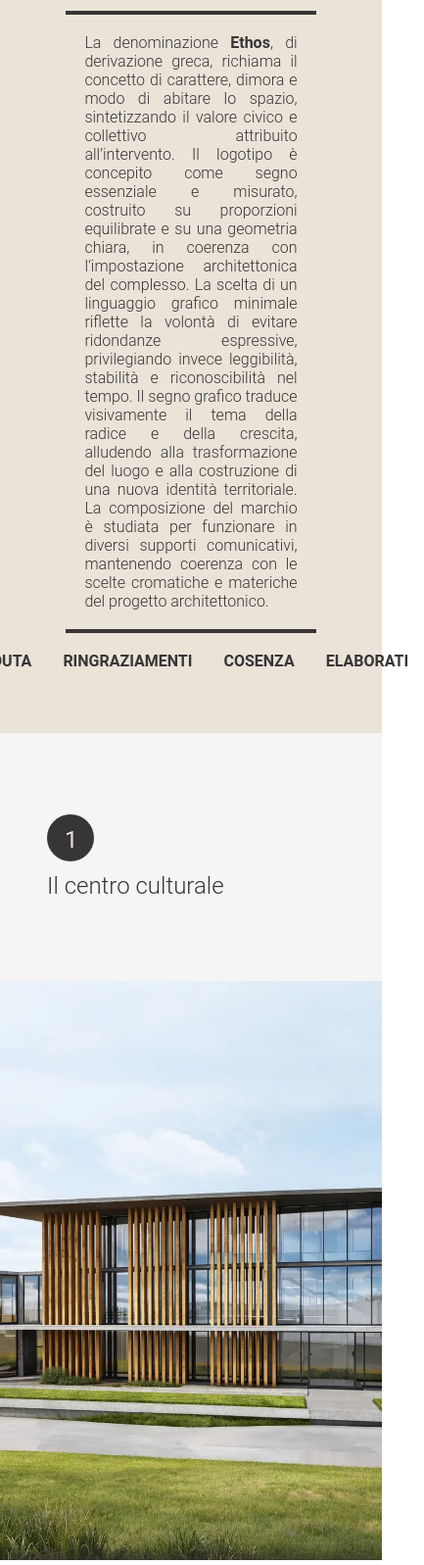
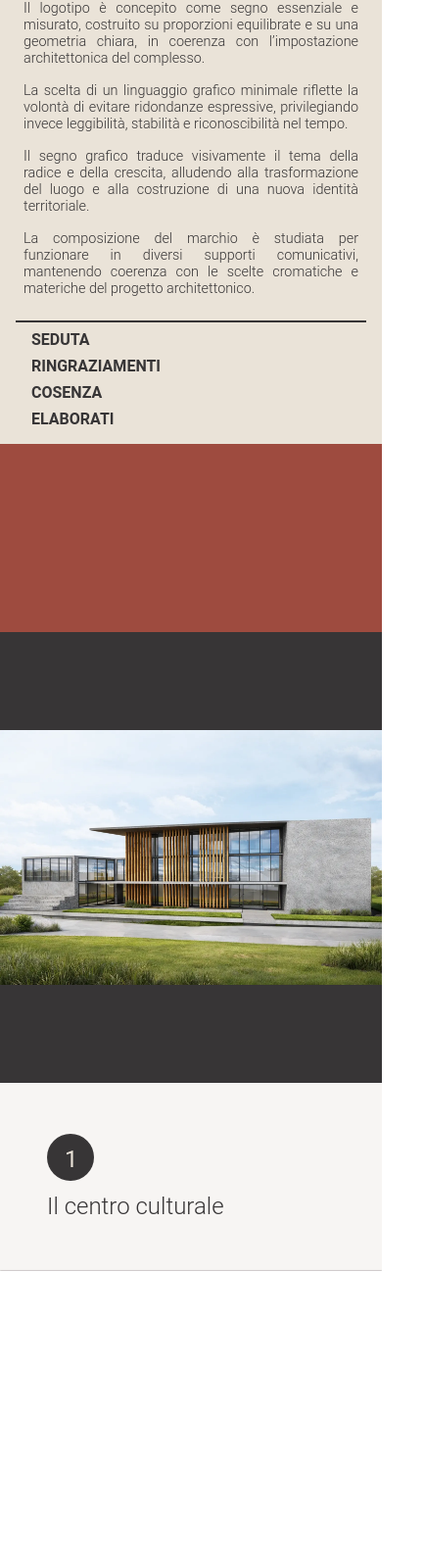
Before and after one commit to raffaeleiemma/architettura-del-riscatto, a website: page public/index.html in a window 390 px wide. Shown: the part 233-1830 px from the top of the page at 98% size, 433 px wide, since content can reach past the window. Drawn offline with nearby package versions, Linux system fonts and the light colour scheme.

Commit message:
Testing height, mobile doesn't work properly

```diff
--- a/public/app.js
+++ b/public/app.js
@@ -35,14 +35,32 @@ form.addEventListener("submit", async (e) => {
   }
 });
 
+let lastScroll = 0;
+
 window.addEventListener("scroll", function () {
   const headerScroll = document.getElementById("header-scroll");
   const header = document.getElementById("header");
-  if (window.scrollY > 250) {
-    headerScroll.classList.add("active");
+  const headerBox = document.querySelector(".header-box");
+
+  const currentScroll = window.scrollY;
+  const headerBoxBottom = headerBox.offsetHeight;
+
+  // quando usciamo dalla header originale
+  if (currentScroll > headerBoxBottom) {
     header.classList.add("inactive");
+
+    if (currentScroll < lastScroll) {
+      // scroll verso l'alto
+      headerScroll.classList.add("active");
+    } else {
+      // scroll verso il basso
+      headerScroll.classList.remove("active");
+    }
   } else {
+    // siamo ancora nella header originale
+    header.classList.remove("inactive");
     headerScroll.classList.remove("active");
-    header.classList.remove("inactive");
   }
+
+  lastScroll = currentScroll;
 });
--- a/public/index.html
+++ b/public/index.html
@@ -2,6 +2,7 @@
 <html lang="it">
   <head>
     <meta charset="UTF-8" />
+    <meta name="viewport" content="width=device-width, initial-scale=1.0" />
     <link rel="stylesheet" href="style.css" />
     <link rel="icon" href="img/favicon.ico" />
     <title>Centro culturale Ethos</title>
@@ -10,22 +11,34 @@
     <div class="header-box">
       <header class="header" id="header">
         <img src="img/ethos-logo.webp" alt="Logo Ethos" class="logo" />
-        <p class="excerpt">
-          La denominazione <span class="ethos">Ethos</span>, di derivazione
-          greca, richiama il concetto di carattere, dimora e modo di abitare lo
-          spazio, sintetizzando il valore civico e collettivo attribuito
-          all’intervento. Il logotipo è concepito come segno essenziale e
-          misurato, costruito su proporzioni equilibrate e su una geometria
-          chiara, in coerenza con l’impostazione architettonica del complesso.
-          La scelta di un linguaggio grafico minimale riflette la volontà di
-          evitare ridondanze espressive, privilegiando invece leggibilità,
-          stabilità e riconoscibilità nel tempo. Il segno grafico traduce
-          visivamente il tema della radice e della crescita, alludendo alla
-          trasformazione del luogo e alla costruzione di una nuova identità
-          territoriale. La composizione del marchio è studiata per funzionare in
-          diversi supporti comunicativi, mantenendo coerenza con le scelte
-          cromatiche e materiche del progetto architettonico.
-        </p>
+        <div class="excerpt">
+          <p>
+            La denominazione <span class="ethos">Ethos</span>, di derivazione
+            greca, richiama il concetto di carattere, dimora e modo di abitare
+            lo spazio, sintetizzando il valore civico e collettivo attribuito
+            all’intervento.
+          </p>
+          <p>
+            Il logotipo è concepito come segno essenziale e misurato, costruito
+            su proporzioni equilibrate e su una geometria chiara, in coerenza
+            con l’impostazione architettonica del complesso.
+          </p>
+          <p>
+            La scelta di un linguaggio grafico minimale riflette la volontà di
+            evitare ridondanze espressive, privilegiando invece leggibilità,
+            stabilità e riconoscibilità nel tempo.
+          </p>
+          <p>
+            Il segno grafico traduce visivamente il tema della radice e della
+            crescita, alludendo alla trasformazione del luogo e alla costruzione
+            di una nuova identità territoriale.
+          </p>
+          <p>
+            La composizione del marchio è studiata per funzionare in diversi
+            supporti comunicativi, mantenendo coerenza con le scelte cromatiche
+            e materiche del progetto architettonico.
+          </p>
+        </div>
         <nav class="nav">
           <ul class="nav-list">
             <li class="nav-item"><a href="" class="nav-link">Seduta</a></li>
@@ -56,33 +69,41 @@
       <div class="wrapper">
         <div role="list" class="list">
           <div role="listitem" class="item">
+            <div class="space"></div>
+            <img src="img/render-frontale-big.webp" class="item_media" />
+
             <div class="item_content item_content--1">
               <h2 class="item_number">1</h2>
 
               <h2>Il centro culturale</h2>
             </div>
-            <img src="img/render-frontale-big.webp" class="item_media" />
           </div>
           <div role="listitem" class="item">
+            <div class="space"></div>
+            <img src="img/area-mostra-big.webp" class="item_media" />
+
             <div class="item_content item_content--1">
               <h2 class="item_number">2</h2>
               <h2>L'area per le mostre</h2>
             </div>
-            <img src="img/area-mostra-big.webp" class="item_media" />
           </div>
           <div role="listitem" class="item">
+            <div class="space"></div>
+            <img src="img/biblioteca-big.webp" class="item_media" />
+
             <div class="item_content item_content--1">
               <h2 class="item_number">3</h2>
               <h2>La biblioteca</h2>
             </div>
-            <img src="img/biblioteca-big.webp" class="item_media" />
           </div>
           <div role="listitem" class="item">
+            <div class="space"></div>
+            <img src="img/scala-interna-big.webp" class="item_media" />
+
             <div class="item_content item_content--1">
               <h2 class="item_number">4</h2>
               <h2>La scala interna</h2>
             </div>
-            <img src="img/scala-interna-big.webp" class="item_media" />
           </div>
         </div>
       </div>
@@ -92,60 +113,68 @@
       <div class="wrapper">
         <div role="list" class="list">
           <div role="listitem" class="item">
+            <div class="tavola-space"></div>
+            <img class="tavola" src="img/tavola-1.webp" alt="Tavola 1" />
             <div class="item_content item_content--2">
               <h2 class="item_number">1</h2>
               <h2>Inquadramento territoriale</h2>
             </div>
-            <img class="tavola" src="img/tavola-1.webp" alt="Tavola 1" />
           </div>
           <div role="listitem" class="item">
+            <div class="tavola-space"></div>
+            <img class="tavola" src="img/tavola-2.webp" alt="Tavola 2" />
             <div class="item_content item_content--2">
               <h2 class="item_number">2</h2>
               <h2>Analisi urbanistica</h2>
             </div>
-            <img class="tavola" src="img/tavola-2.webp" alt="Tavola 2" />
           </div>
           <div role="listitem" class="item">
+            <div class="tavola-space"></div>
+            <img class="tavola" src="img/tavola-3.webp" alt="Tavola 3" />
             <div class="item_content item_content--2">
               <h2 class="item_number">3</h2>
               <h2>Evoluzione progettuale</h2>
             </div>
-            <img class="tavola" src="img/tavola-3.webp" alt="Tavola 3" />
           </div>
           <div role="listitem" class="item">
+            <div class="tavola-space"></div>
+            <img class="tavola" src="img/tavola-4.webp" alt="Tavola 4" />
             <div class="item_content item_content--2">
               <h2 class="item_number">4</h2>
               <h2>Piante e prospetto scala I</h2>
             </div>
-            <img class="tavola" src="img/tavola-4.webp" alt="Tavola 4" />
           </div>
           <div role="listitem" class="item">
+            <div class="tavola-space"></div>
+            <img class="tavola" src="img/tavola-5.webp" alt="Tavola 5" />
             <div class="item_content item_content--2">
               <h2 class="item_number">5</h2>
               <h2>Piante e prospetto scala II</h2>
             </div>
-            <img class="tavola" src="img/tavola-5.webp" alt="Tavola 5" />
           </div>
           <div role="listitem" class="item">
+            <div class="tavola-space"></div>
+            <img class="tavola" src="img/tavola-6.webp" alt="Tavola 6" />
             <div class="item_content item_content--2">
               <h2 class="item_number">6</h2>
               <h2>Sezioni</h2>
             </div>
-            <img class="tavola" src="img/tavola-6.webp" alt="Tavola 6" />
           </div>
           <div role="listitem" class="item">
+            <div class="tavola-space"></div>
+            <img src="img/tavola-7.webp" class="tavola" alt="Tavola 7" />
             <div class="item_content item_content--2">
               <h2 class="item_number">7</h2>
               <h2>Pianta piano terra</h2>
             </div>
-            <img src="img/tavola-7.webp" class="tavola" alt="Tavola 7" />
           </div>
           <div role="listitem" class="item">
+            <div class="tavola-space"></div>
+            <img class="tavola" src="img/tavola-8.webp" alt="Tavola 8" />
             <div class="item_content item_content--2">
               <h2 class="item_number">8</h2>
               <h2>Pianta piano primo</h2>
             </div>
-            <img class="tavola" src="img/tavola-8.webp" alt="Tavola 8" />
           </div>
         </div>
       </div>
--- a/public/style.css
+++ b/public/style.css
@@ -54,6 +54,9 @@ html {
   border-top: 4px solid #373536;
   border-bottom: 4px solid #373536;
 }
+.excerpt p {
+  margin-bottom: 1rem;
+}
 .ethos {
   font-weight: 600;
 }
@@ -88,21 +91,17 @@ html {
 
   transition:
     transform 1.35s ease-out,
-    box-shadow 0.35s ease;
+    box-shadow 0.35s ease,
+    opacity 1s ease-out;
 
   background: #eae3d8;
+  opacity: 0;
 }
 
 .header-scroll.active {
   transform: translateY(0);
-
-  box-shadow: 0 6px 20px #373536;
-}
-@media (max-width: 600px) {
-  .hero {
-    grid-template-columns: repeat(2, 50%);
-    grid-template-rows: repeat(3, 33.3%);
-  }
+  opacity: 1;
+  box-shadow: 0px 1px 2px #373536;
 }
 
 .section {
@@ -128,8 +127,10 @@ html {
   display: flex;
   position: absolute;
   inset: 0%;
-  box-shadow: #373536 0px 8px 24px;
+  box-shadow: 0px 1px 2px #373536;
   overflow: hidden;
+  will-change: transform;
+  background-color: #f7f5f3;
 }
 
 .item_number {
@@ -161,18 +162,20 @@ html {
   width: 30%;
 }
 .item_content--2 {
-  width: 50%;
+  width: 25%;
 }
 .item_media {
-  object-fit: cover;
+  object-fit: contain;
   width: 70%;
   height: 100%;
+  background-color: #373536;
 }
 .tavola {
   width: auto;
   height: 100%;
-  padding-top: 5rem;
-  background-color: #f7f5f3;
+}
+.tavola-space {
+  width: 25%;
 }
 .padding-global {
   padding-left: 2.5rem;
@@ -183,7 +186,33 @@ html {
   padding: 2rem;
 }
 
-@media (max-width: 750.98px) {
+@media only screen and (max-width: 750.98px) {
+  .header-box {
+    padding: 0;
+  }
+  .header {
+    grid-template-columns: 1fr;
+    grid-template-rows: auto auto auto;
+    padding: 1rem;
+  }
+
+  .logo {
+    width: 5rem;
+    justify-self: center;
+  }
+
+  .excerpt {
+    padding: 0.5rem;
+    margin: 0.5rem 0;
+    font-size: 0.9rem;
+    border-top: 2px solid #373536;
+    border-bottom: 2px solid #373536;
+  }
+
+  .nav-list {
+    flex-direction: column;
+    gap: 0.5rem;
+  }
   .heading {
     font-size: 2.5rem;
   }
@@ -199,16 +228,23 @@ html {
     padding-top: 0;
     padding-bottom: 0;
   }
+  .space {
+    height: 25vh;
+    background-color: #9e4b3f;
+  }
   .item_content--1 {
-    height: 30vh;
+    height: 25vh;
   }
   .item_content--2 {
-    height: 40vh;
+    height: 20vh;
     padding-top: 4rem;
     display: flex;
   }
   .item_media {
-    height: 70vh;
+    height: 60vh;
+  }
+  .tavola-space {
+    height: 20vh;
   }
   .tavola {
     padding-top: 0;
```
